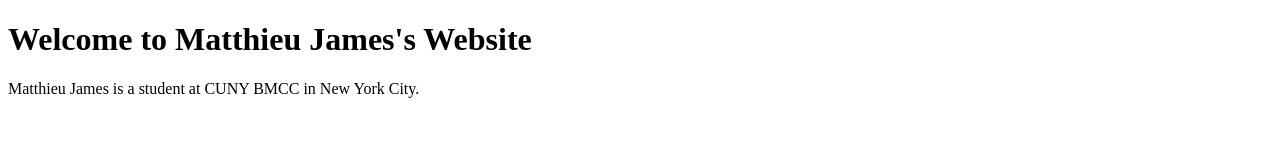
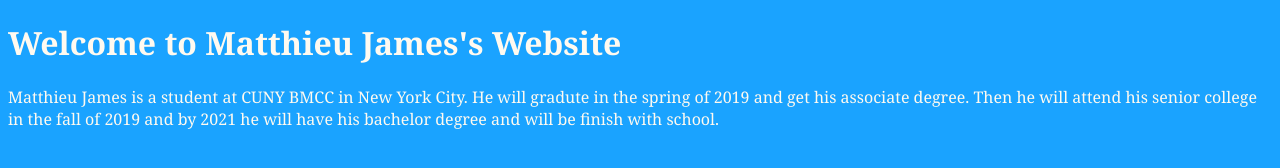
Before and after one commit to mattchew13/MMP100, a plain HTML site: page index.html in a window 1280 px wide. Drawn offline with Linux system fonts and the light colour scheme.

Commit message:
Add styles

```diff
--- a/index.html
+++ b/index.html
@@ -2,9 +2,18 @@
 <html>
     <head>
         <title>Matthieu James</title>
+        <style>
+
+        	body {
+        		background-color: #1aa3ff;
+        		font-family: Georgia, serif;
+        		color: 	#FFFAF0;
+        	}
+
+        </style>
     </head>
     <body>
     	<h1>Welcome to Matthieu James's Website</h1>
-    	<p>Matthieu James is a student at CUNY BMCC in New York City.</p>
+    	<p>Matthieu James is a student at CUNY BMCC in New York City. He will gradute in the spring of 2019 and get his associate degree. Then he will attend his senior college in the fall of 2019 and by 2021 he will have his bachelor degree and will be finish with school.   </p>
     <body>
   </html>
```
Also changed, not shown: 1 other file.
